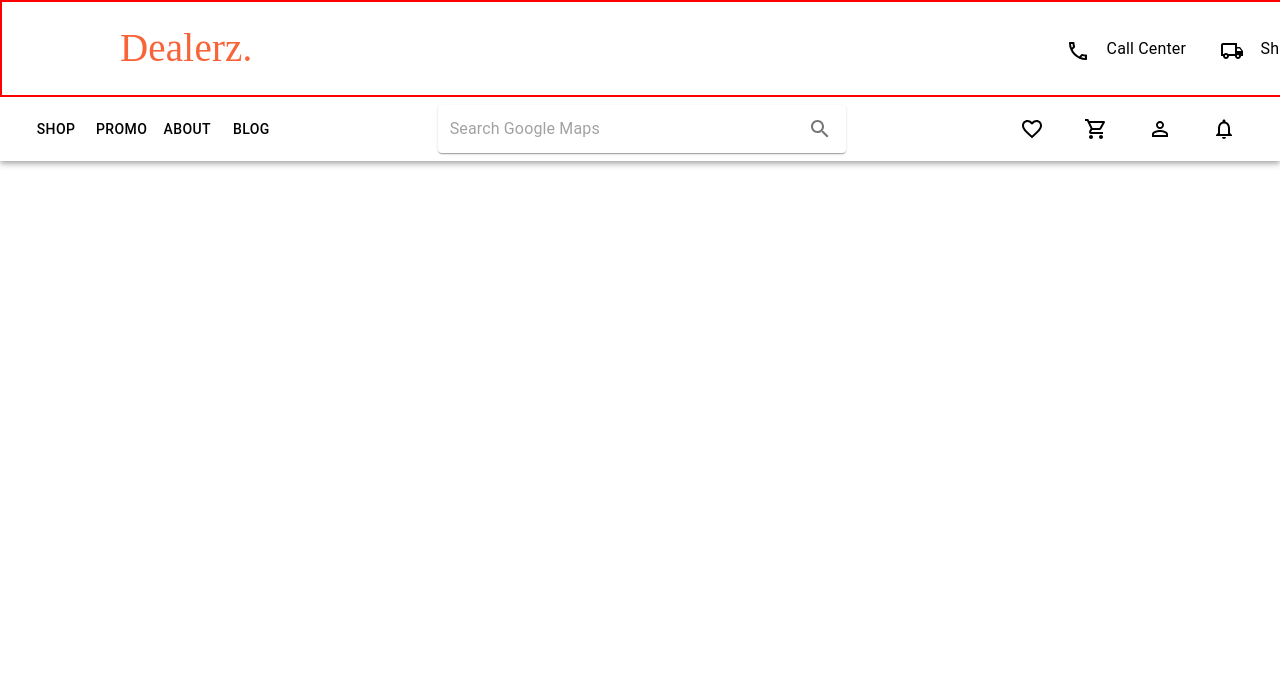
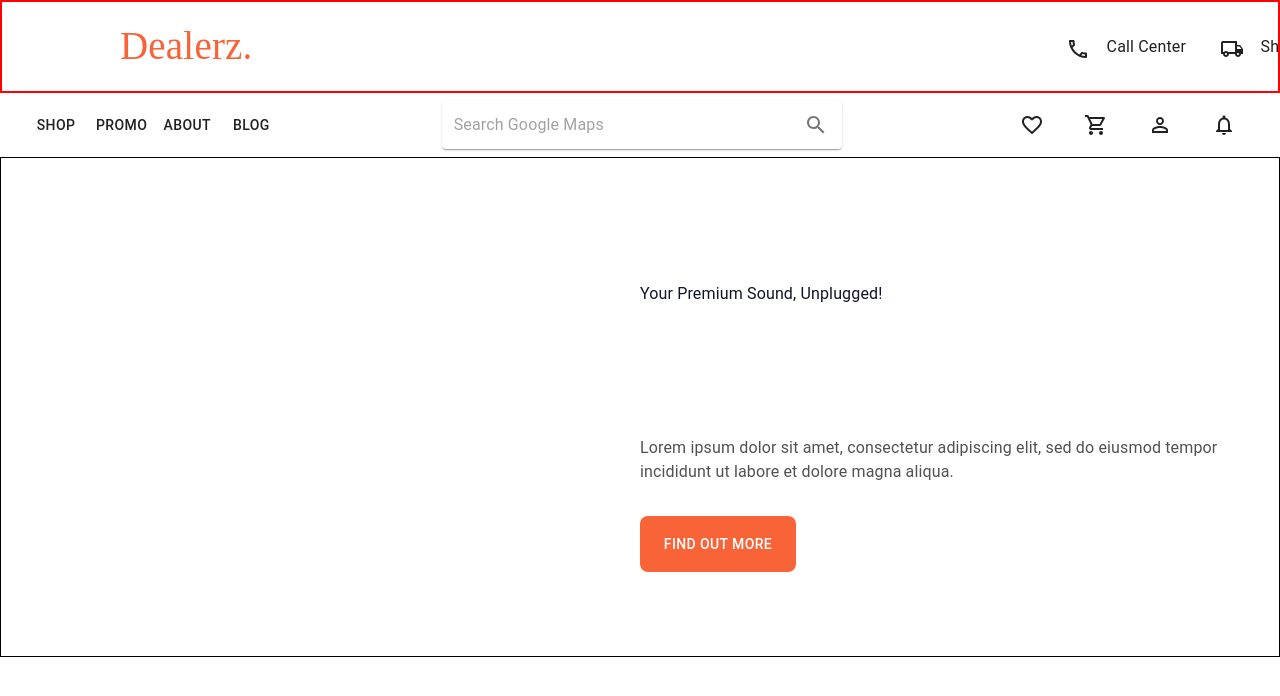
Before and after one commit to AhmadKheder/ecommerce_tech_unicorn, a React (Create React App) app: page / in a window 1280 px wide. Shown: the top 696 px of the page. Built offline with nearby package versions, Linux system fonts and the light colour scheme.

Commit message:
HomeBackground

```diff
--- a/src/App.tsx
+++ b/src/App.tsx
@@ -2,6 +2,7 @@ import React from 'react';
 import Header from './Components/Header/Header';
 import { makeStyles } from '@mui/styles';
 import NavBar from './Components/NavBar/NavBar';
+import HomeBackgroundContainer from './Components/HomeBackground/HomeBackgroundContainer';
 
 function App() {
   const classes = useStyles();
@@ -9,6 +10,7 @@ function App() {
     <div className={classes.App}>
       <Header/>
       <NavBar/>
+      <HomeBackgroundContainer />
     </div>
   );
 }
--- /dev/null
+++ b/src/Components/HomeBackground/HomeBackgroundContainer.tsx
@@ -0,0 +1,91 @@
+import * as React from "react";
+import CssBaseline from "@mui/material/CssBaseline";
+import Box from "@mui/material/Box";
+import Container from "@mui/material/Container";
+import useWindowDimensions from "../../Common/window";
+import { makeStyles } from "@mui/styles";
+import Typography from "@mui/material/Typography";
+import Button from "@mui/material/Button";
+
+export default function HomeBackgroundContainer() {
+  const { height, width } = useWindowDimensions();
+  const classes = useStyles();
+
+  return (
+    <React.Fragment>
+      <CssBaseline />
+      <div className={classes.container}>
+        <section></section>
+        <section className={classes.rightSide}>
+          <Typography className={classes.backgroundTitle}>
+            Your Premium Sound, Unplugged!
+          </Typography>
+
+          <Typography className={classes.backgroundParagraph}>
+            Lorem ipsum dolor sit amet, consectetur adipiscing elit, sed do
+            eiusmod tempor incididunt ut labore et dolore magna aliqua.
+          </Typography>
+          <Button
+            color="inherit"
+            sx={{
+              display: "flex",
+              flexDirection: "row",
+              justifyContent: "center",
+              alignItems: "center",
+            //   position: "absolute",
+              width: "156px",
+              height: "56px",
+            //   left: "748px",
+            top:"40px",
+              background: "#F86338",
+              borderRadius: "8px",
+              color: "#FFFFFF",
+            }}
+          >
+            Find out more
+          </Button>
+        </section>
+      </div>
+    </React.Fragment>
+  );
+}
+const useStyles = makeStyles(() => ({
+  container: {
+    display: "grid",
+    gridTemplateColumns: "50% 50%",
+    alignContent: "center",
+    height: "500px",
+    width: useWindowDimensions().width,
+    left: "0px",
+    backgroundColor: "#FFFFFF",
+    border: "1px solid black",
+  },
+  rightSide: {
+    display: "grid",
+    gridTemplateRows: "auto auto auto",
+
+  },
+
+  backgroundTitle: {
+    width: "593px",
+    height: "154px",
+    fontFamily: "DM Sans",
+    fontStyle: "normal",
+    fontWeight: "700",
+    fontSize: "64px",
+    lineHeight: "120%",
+    letterSpacing: "0.003em",
+    color: "#11142D",
+  },
+  backgroundParagraph: {
+    width: "612px",
+    height: "40px",
+    fontFamily: "DM Sans",
+    fontStyle: "normal",
+    fontWeight: "400",
+    fontSize: "16px",
+    lineHeight: "125%",
+    letterSpacing: "0.003em",
+    color: "#515151",
+  },
+}));
--- a/src/Components/NavBar/NavBar.tsx
+++ b/src/Components/NavBar/NavBar.tsx
@@ -18,7 +18,7 @@ export default function NavBar() {
 
   return (
     <Box sx={{ flexGrow: 1 }}>
-      <AppBar position="static" color="transparent" sx={{ flexGrow: 1 }}>
+      <AppBar position="static" color="transparent" >
         <Toolbar className={classes.toolBar}>
           <div>
             <Button color="inherit">Shop</Button>
```
